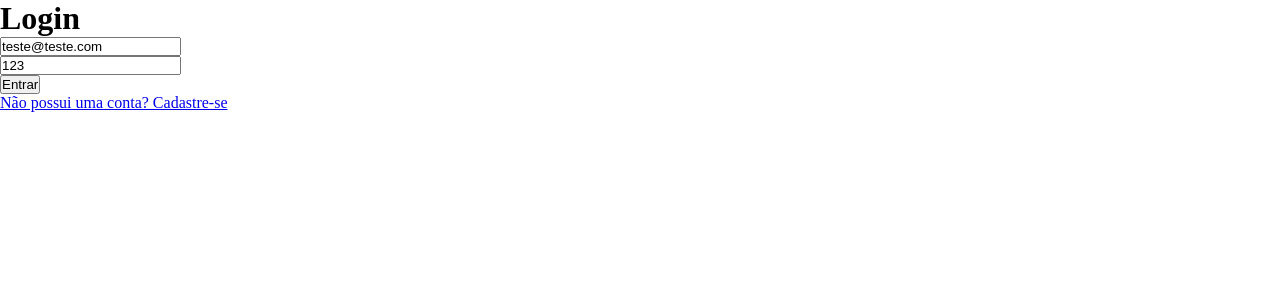
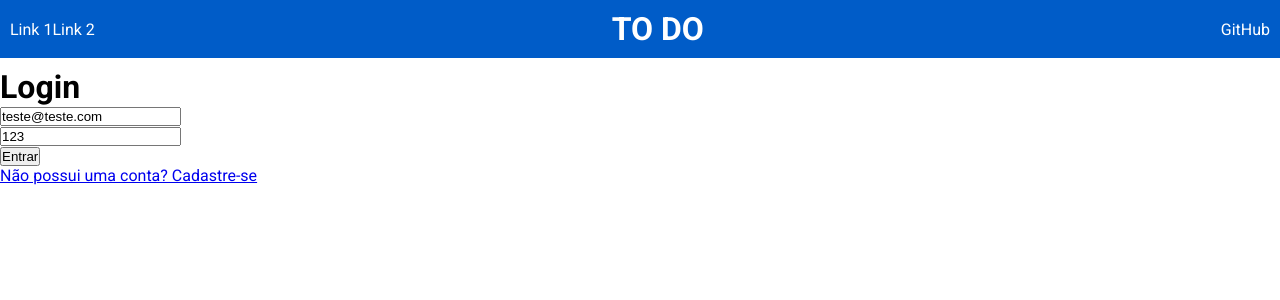
Before and after one commit to vinifortunato/react-base, a React (Create React App) app: page /login in a window 1280 px wide. Shown: the top 300 px of the page. Built offline with nearby package versions, Linux system fonts and the light colour scheme.

Commit message:
Added Side Menu

```diff
--- a/public/index.html
+++ b/public/index.html
@@ -2,8 +2,11 @@
 <html lang="en">
   <head>
     <meta charset="utf-8" />
-    <meta name="viewport" content="width=device-width, initial-scale=1" />
+    <meta name="viewport" content="width=device-width, initial-scale=1.0">
     <title>First</title>
+    <link rel="preconnect" href="https://fonts.googleapis.com">
+    <link rel="preconnect" href="https://fonts.gstatic.com" crossorigin>
+    <link href="https://fonts.googleapis.com/css2?family=Roboto:wght@400;700&display=swap" rel="stylesheet">
   </head>
   <body>
     <div id="root"></div>
--- a/src/components/Header/Header.jsx
+++ b/src/components/Header/Header.jsx
@@ -1,9 +1,41 @@
+import { useState, useEffect } from 'react';
 import * as Style from './Header.style';
 
-const Header = () => (
-  <Style.Wrapper>
-    <h1>Header</h1>
-  </Style.Wrapper>
-);
+const Header = () => {
+  const [showSideMenu, setShowSideMenu] = useState(false);
+
+  const toggleShowSide = () => {
+    setShowSideMenu(!showSideMenu);
+  };
+
+  const handleResize = () => {
+    if (window.innerWidth >= 922 && showSideMenu) {
+      toggleShowSide();
+    }
+  };
+
+  useEffect(() => {
+    window.addEventListener('resize', handleResize);
+    return () => {
+      window.removeEventListener('resize', handleResize);
+    };
+  });
+
+  // Render
+  return (
+    <Style.Wrapper>
+      <Style.Menu>
+        <p>Link 1</p>
+        <p>Link 2</p>
+      </Style.Menu>
+      <Style.SideMenu showSideMenu={showSideMenu}>
+        <p>Exemplo</p>
+      </Style.SideMenu>
+      <Style.ButtonMenu type="button" onClick={toggleShowSide}>Menu</Style.ButtonMenu>
+      <Style.Title>TO DO</Style.Title>
+      <p>GitHub</p>
+    </Style.Wrapper>
+  );
+};
 
 export default Header;
--- a/src/components/Header/Header.style.js
+++ b/src/components/Header/Header.style.js
@@ -1,7 +1,60 @@
 import styled, { css } from 'styled-components';
 
 export const Wrapper = styled.header`
-  ${({ theme }) => css`
-    background-color: ${theme.colors.primary};
+  ${() => css`
+    background-color: #005CC8;
+    color: white;
+    display: flex;
+    font-size: 16px;
+    justify-content: center;
+    margin-bottom: 10px;
+    padding: 10px;
+    justify-content: space-between;
+    align-items: center;
   `}
 `;
+
+export const Title = styled.h1`
+  font-size: 32px;
+`;
+
+export const ButtonMenu = styled.button`
+  background-color: transparent;
+  padding: 0px;
+  margin: 0px;
+  display: none;
+  border: none;
+  color: white;
+  font-size: 16px;
+  cursor: pointer;
+
+  @media(max-width: 922px) {
+    display: block;
+  }
+`;
+
+export const Menu = styled.div`
+  display: flex;
+
+  @media(max-width: 922px) {
+    display: none;
+  }
+`;
+
+export const SideMenu = styled.div`
+  ${({ showSideMenu }) => css`
+    background-color: white;
+    border-right: solid #d0d7de 1px;
+    bottom: 0px;
+    left: 0px;
+    position: absolute;
+    right: 50%;
+    top: 58px;
+    transform: translateX(-100%);
+    transition: transform 200ms ease-in-out;
+
+    ${showSideMenu && css`
+      transform: translateX(0%);
+    `}
+  `}
+`;
--- /dev/null
+++ b/src/components/index.js
@@ -0,0 +1 @@
+export { default as Header } from './Header';
--- a/src/pages/Home.page.jsx
+++ b/src/pages/Home.page.jsx
@@ -1,7 +1,9 @@
 import { Link } from 'react-router-dom';
+import { Header } from '../components';
 
 const HomePage = () => (
   <div>
+    <Header />
     <h1>Home</h1>
     <div>
       <Link to="/login">Login</Link>
--- a/src/pages/Login.page.jsx
+++ b/src/pages/Login.page.jsx
@@ -1,6 +1,7 @@
 import { Link } from 'react-router-dom';
 import { Controller, useForm } from 'react-hook-form';
 import DefaultInput from '../components/DefaultInput';
+import { Header } from '../components';
 
 const LoginPage = () => {
   const { handleSubmit, control } = useForm({
@@ -16,6 +17,7 @@ const LoginPage = () => {
 
   return (
     <div>
+      <Header />
       <h1>Login</h1>
       <form onSubmit={handleSubmit(onSubmit)}>
         <Controller
--- a/src/styles/GlobalStyle.js
+++ b/src/styles/GlobalStyle.js
@@ -5,6 +5,10 @@ const GlobalStyle = createGlobalStyle`
     margin: 0px;
     padding: 0px;
   }
+
+  body {
+    font-family: 'Roboto', sans-serif;
+  }
 `;
 
 export default GlobalStyle;
```
